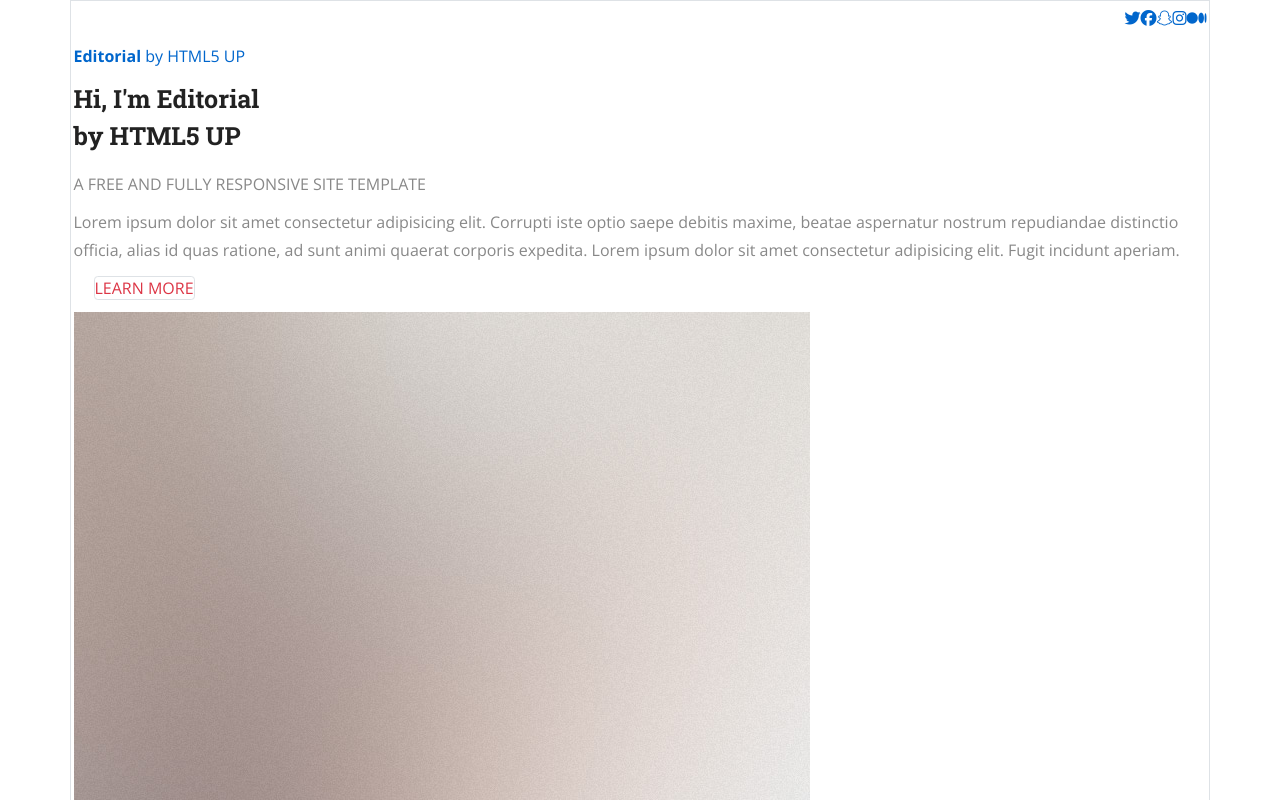
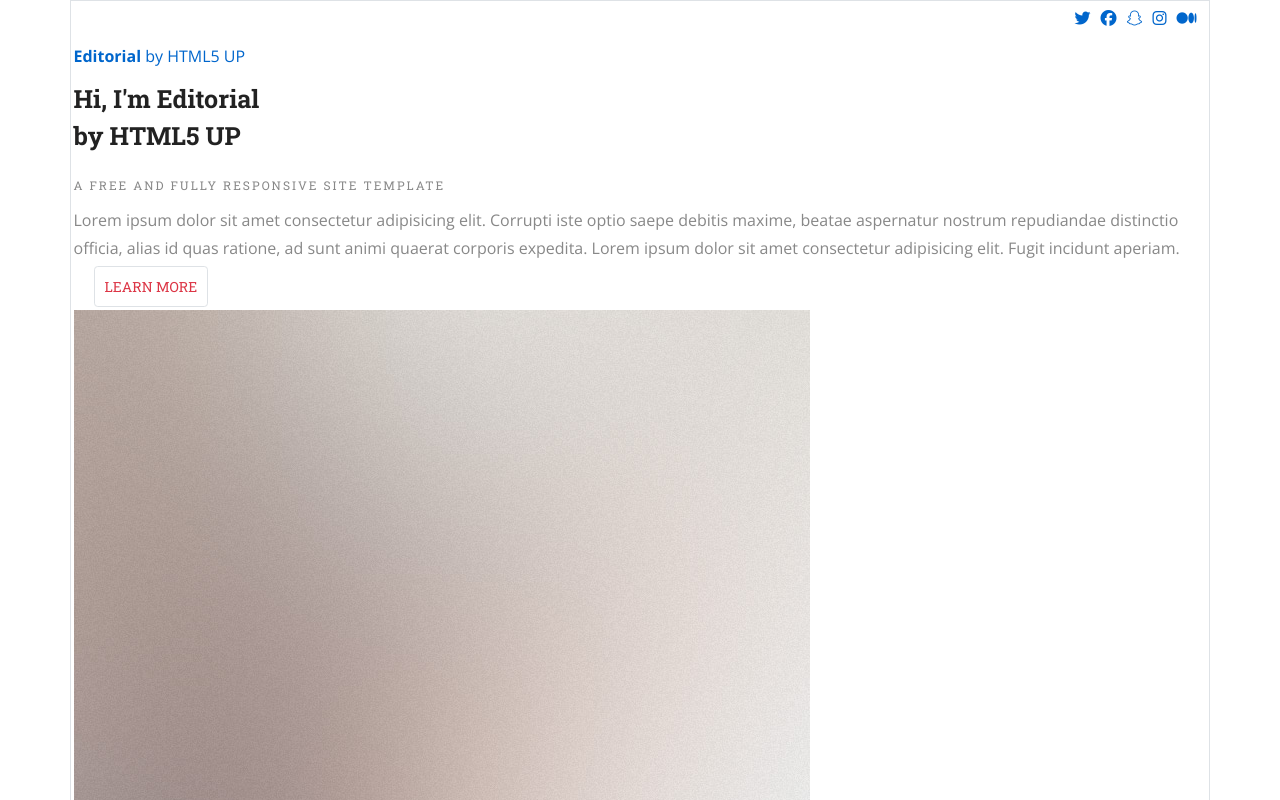
Before and after one commit to areocodr/html5-editorial, a plain HTML site: page index.html in a window 1280 px wide. Shown: the top 800 px of the page. Drawn offline with nearby package versions, Linux system fonts and the light colour scheme.

Commit message:
made edits to the header added flex to banner section

```diff
--- a/index.html
+++ b/index.html
@@ -35,11 +35,21 @@
               <ul
                 class="icons d-flex flex-row justify-content-between text-decoration-none"
               >
-                <li><a href="#" class="icon fa-brands fa-twitter"></a></li>
-                <li><a href="#" class="icon fa-brands fa-facebook"></a></li>
-                <li><a href="#" class="icon fa-brands fa-snapchat"></a></li>
-                <li><a href="#" class="icon fa-brands fa-instagram"></a></li>
-                <li><a href="#" class="icon fa-brands fa-medium"></a></li>
+                <li class="me-3">
+                  <a href="#" class="icon fa-brands fa-twitter"></a>
+                </li>
+                <li class="me-3">
+                  <a href="#" class="icon fa-brands fa-facebook"></a>
+                </li>
+                <li class="me-3">
+                  <a href="#" class="icon fa-brands fa-snapchat"></a>
+                </li>
+                <li class="me-3">
+                  <a href="#" class="icon fa-brands fa-instagram"></a>
+                </li>
+                <li class="me-3">
+                  <a href="#" class="icon fa-brands fa-medium"></a>
+                </li>
               </ul>
             </nav>
           </header>
@@ -52,7 +62,7 @@
                   Hi, I'm Editorial<br />
                   by HTML5 UP
                 </h1>
-                <p class="text-uppercase">
+                <p class="banner-text text-uppercase">
                   A free and fully responsive site template
                 </p>
               </header>
--- a/styles.css
+++ b/styles.css
@@ -74,3 +74,18 @@ button {
   padding: 0.5rem 1rem;
   cursor: pointer;
 }
+
+.banner-text {
+  font-family: "Roboto Slab", serif;
+  font-size: 1.2rem;
+  letter-spacing: 0.2rem;
+  margin-top: -1rem;
+  display: inline-block;
+}
+
+.actions .button {
+  font-family: "Roboto Slab", serif;
+  margin-top: 2rem;
+  padding: 1rem;
+  font-size: 1.4rem;
+}
```
Also changed, not shown: 1 other file.
